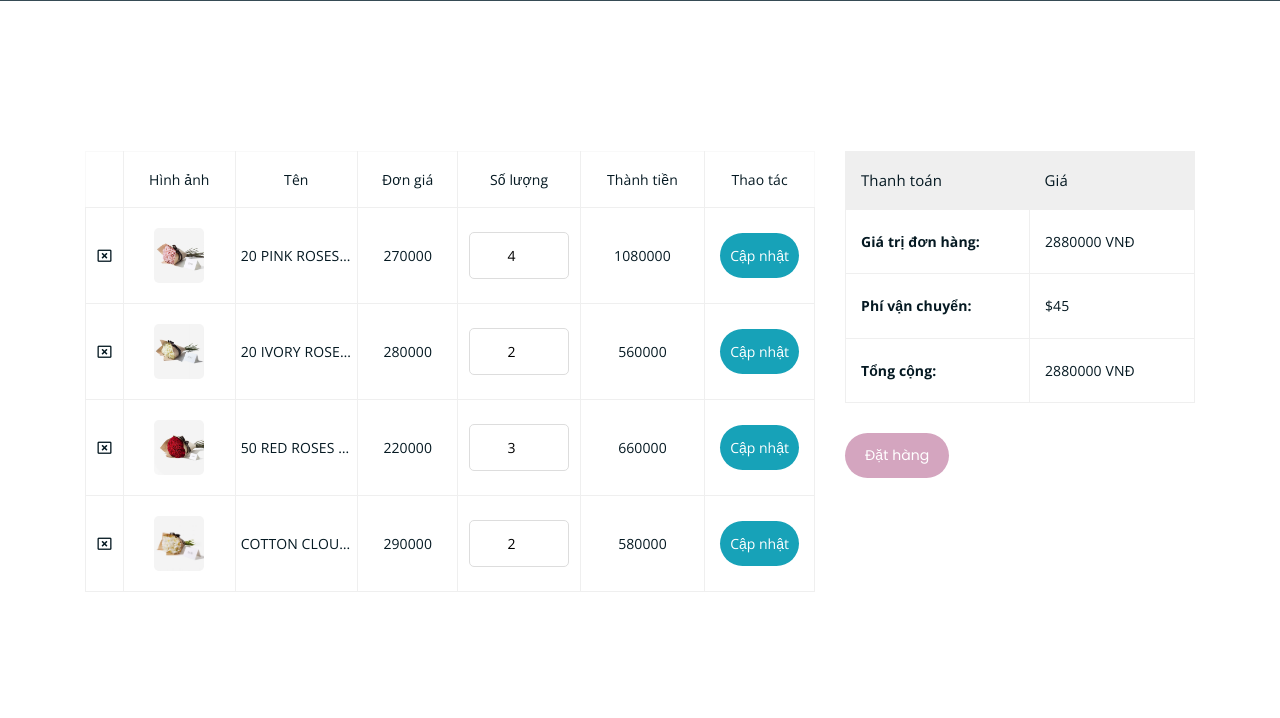
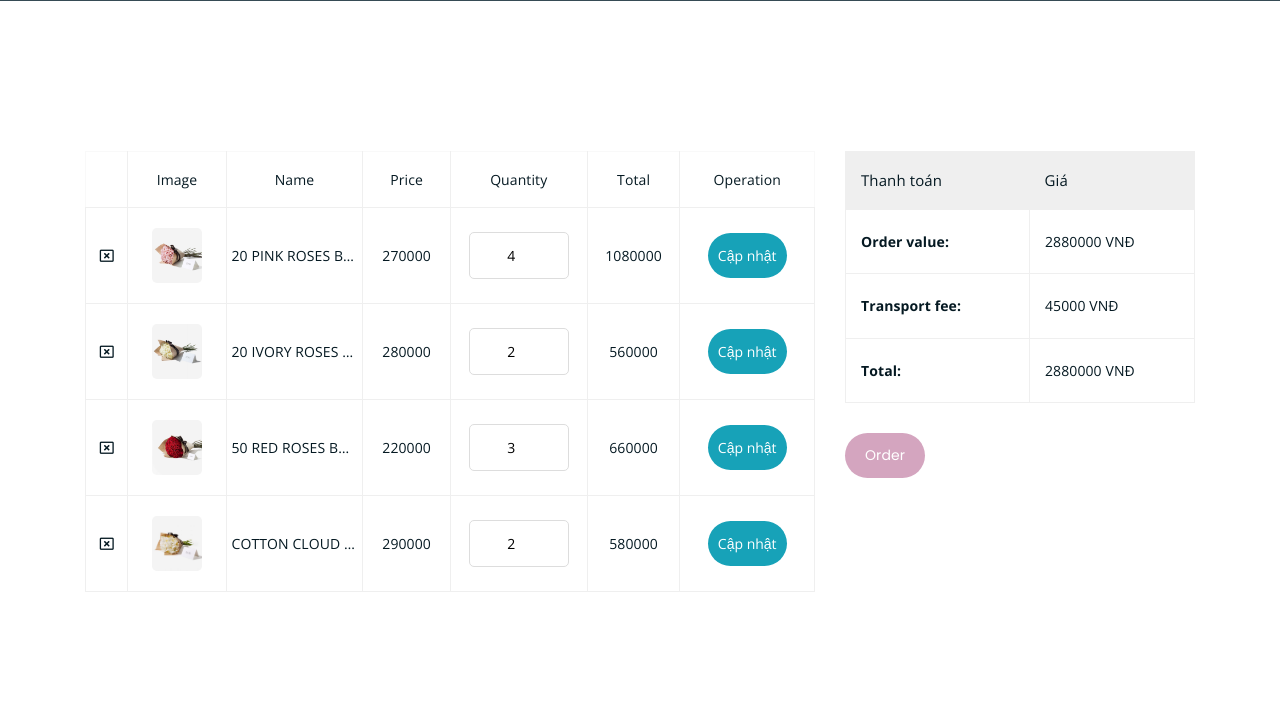
Before and after one commit to Sherlockian1212/kiwi-flowershop, a PHP site: page /cart.php in a window 1280 px wide. Shown: the part 450-1168 px from the top of the page. Run offline with PHP 8.4, Linux system fonts and the light colour scheme; data comes from the database, SQL or seed files in the repository.

Commit message:
update cart.php

```diff
--- a/cart.php
+++ b/cart.php
@@ -185,7 +185,7 @@ session_start();
 							</thead>
 							<tbody>
 								<tr class="total-data">
-									<td><strong>Giá trị đơn hàng: </strong></td>
+									<td><strong>Order value: </strong></td>
 									<td><?php
 										total_cart_price();
 										?>
@@ -193,11 +193,11 @@ session_start();
 									</td>
 								</tr>
 								<tr class="total-data">
-									<td><strong>Phí vận chuyển: </strong></td>
-									<td>$45</td>
+									<td><strong>Transport fee:</strong></td>
+									<td>45000 VNĐ</td>
 								</tr>
 								<tr class="total-data">
-									<td><strong>Tổng cộng: </strong></td>
+									<td><strong>Total: </strong></td>
 									<td>
 										<?php
 										total_cart_price();
@@ -208,7 +208,7 @@ session_start();
 							</tbody>
 						</table>
 						<div class="cart-buttons">
-							<a href="user_area/checkout.php" class="boxed-btn black">Đặt hàng</a>
+							<a href="user_area/checkout.php" class="boxed-btn black">Order</a>
 						</div>
 					</div>
 
--- a/function/common_functions.php
+++ b/function/common_functions.php
@@ -272,12 +272,12 @@ function getCartItemInfo()
         echo "
         <tr class='table-head-row'>
 			<th class='product-remove'></th>
-			<th class='product-image'>Hình ảnh</th>
-			<th class='product-name'>Tên</th>
-			<th class='product-price'>Đơn giá</th>
-			<th class='product-quantity'>Số lượng</th>
-			<th class='product-total'>Thành tiền</th>
-			<th class='product-total'>Thao tác</th>
+			<th class='product-image'>Image</th>
+			<th class='product-name'>Name</th>
+			<th class='product-price'>Price</th>
+			<th class='product-quantity'>Quantity</th>
+			<th class='product-total'>Total</th>
+			<th class='product-total'>Operation</th>
 			</tr>
         ";
         while ($row = mysqli_fetch_array($result)) {
```
